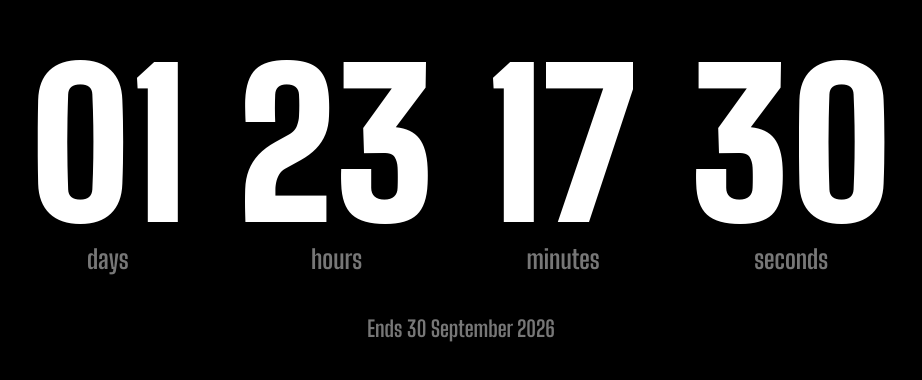
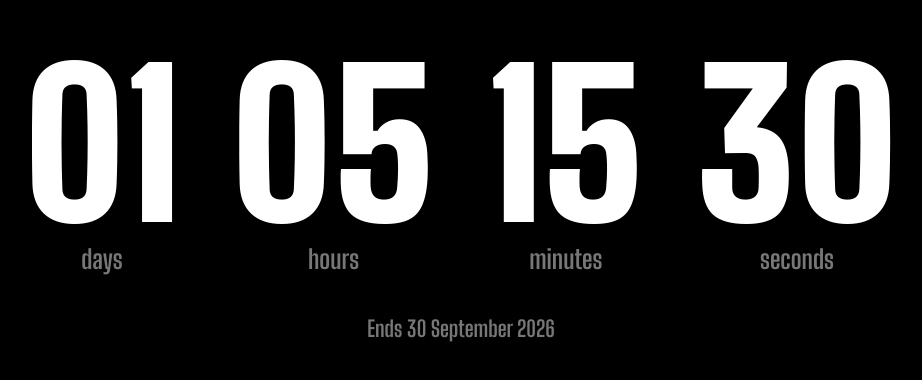
Before and after one commit to krysburn/countdown, a plain HTML site: page index.html in a window 1280 px wide. Shown: the part 202-582 px from the top of the page, without its empty margins (179-1101 px from the left). Drawn offline with Linux system fonts and the light colour scheme.

Commit message:
Update index.html

```diff
--- a/index.html
+++ b/index.html
@@ -64,7 +64,7 @@ body.done #party{display:flex}
   </div>
 </div>
 <script>
-const target=new Date("2026-09-30T18:02:00+07:00").getTime();
+const target=new Date("2026-09-30T00:00:00+07:00").getTime();
 const $=id=>document.getElementById(id), p=n=>String(n).padStart(2,"0");
 let celebrated=false, timer;
 function tick(){
```
